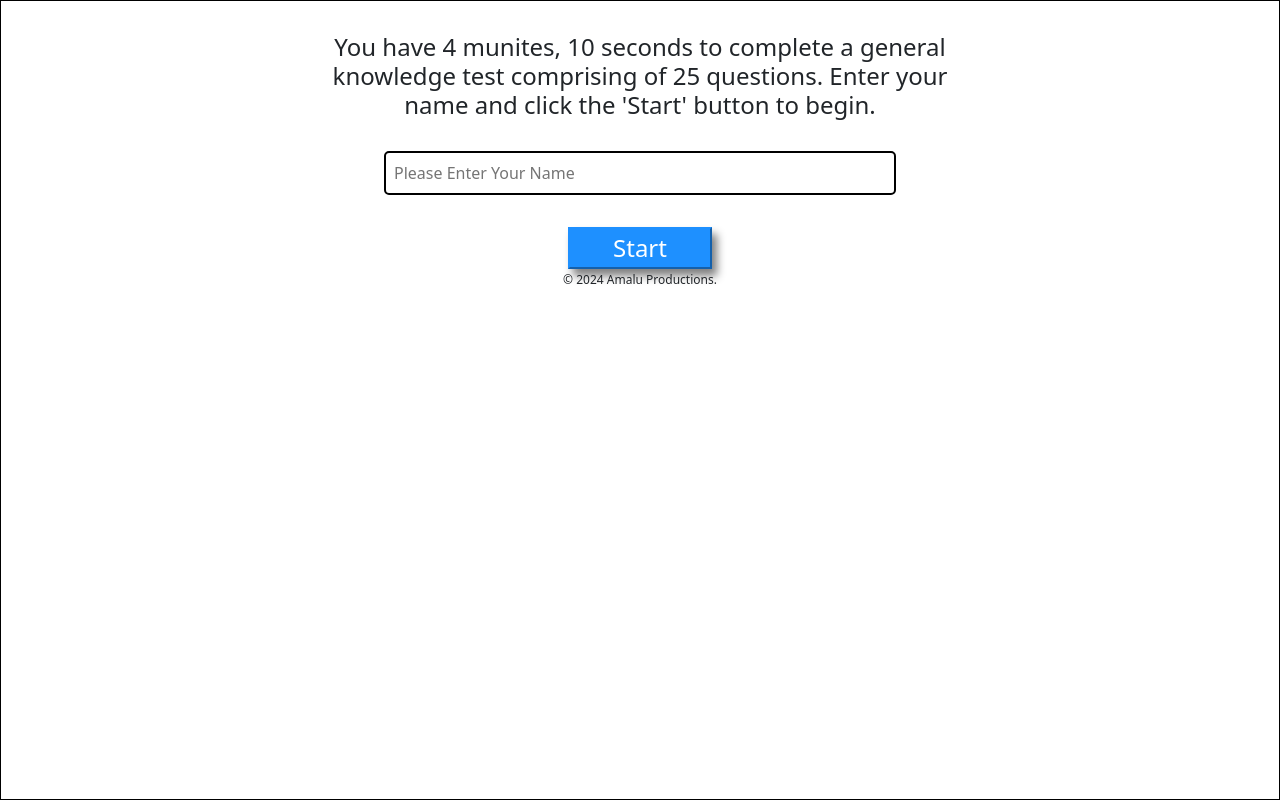
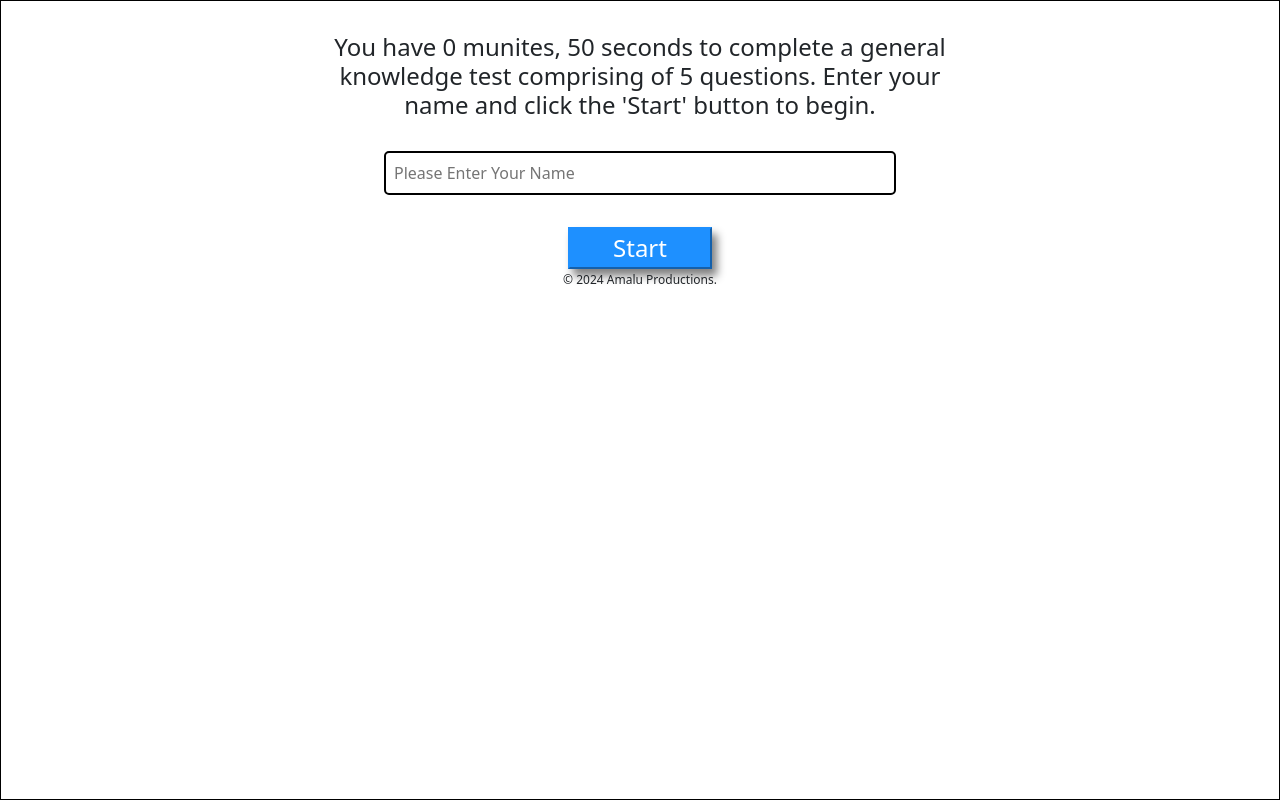
Before and after one commit to Prim3timer/test, a React (Create React App) app: page / in a window 1280 px wide. Built offline with nearby package versions, Linux system fonts and the light colour scheme.

Commit message:
REDUCED QUESTIONS

```diff
--- a/src/questions.js
+++ b/src/questions.js
@@ -29,141 +29,141 @@ let quiz = [
       options: ["Japan", "Saudi Arabia", "Tunisia", "Chile"],
       answer: "Saudi Arabia",
     },
-    {
-      id: 6,
-      quiz: "What is the most peaceful country in the world?",
-      options: ["Thailand", "USA", "Switzerland", "Nigeria"],
-      answer: "Switzerland",
-    },
-    {
-      id: 7,
-      quiz: "What is the oldest sports in the world?",
-      options: ["Baseball", "Wrestling", "Football", "Swimming"],
-      answer: "Wrestling",
-    },
-    {
-      id: 8,
-      quiz: "What is the longest river in the world?",
-      options: ["Nile", "Mississippi", "Rhine", "Mersy"],
-      answer: "Nile",
-    },
-    {
-      id: 9,
-      quiz: "If 4 cubes cost $1, how much will 18 cubes cost?",
-      options: ["$5", "$4.5", "$10", "$3.25"],
-      answer: "$4.5",
-    },
-    {
-      id: 10,
-      quiz: " The first world cup winner is?",
-      options: ["Mali", "Brazil", "Uraguay", "England"],
-      answer: "Uraguay",
-    },
-    {
-      id: 11,
-      quiz: " What is the largest continent in the world?",
-      options: ["Asia", "South America", "Africa", "North America"],
-      answer: "Asia",
-    },
-    {
-      id: 12,
-      quiz: " What is smallest country in the world?",
-      options: ["Swaziland", "Vatican City", "China", "Russia"],
-      answer: "Vatican City",
-    },
-    {
-      id: 13,
-      quiz: " What is the most populous country in the world?",
-      options: ["India", "Nigeria", "USA", "China"],
-      answer: "India",
-    },
-    {
-      id: 14,
-      quiz: " How many degrees longitude make a timezone?",
-      options: [
-        "10",
-        "15",
-        "30",
-        "45",
-      ],
-      answer: "15",
-    },
-    {
-      id: 15,
-      quiz: " A triangle with three equal sides is called?",
-      options: [
-        "Equotorial Triangle",
-        "Ekwelie Triangle",
-        "Equilateral Triangle",
-        "Ekwulobia Triangle",
-      ],
-      answer: "Equilateral Triangle",
-    },
-    {
-      id: 16,
-      quiz: " In what year was Queen Elizabeth II crowned?",
-      options: ["1953", "1958", "1960", "1962"],
-      answer: "1953",
-    },
-    {
-      id: 17,
-      quiz: " 6.2 X 3",
-      options: ['22.6', '18.6', '19.6', '20.6'],
-      answer: '18.6',
-    },
+    // {
+    //   id: 6,
+    //   quiz: "What is the most peaceful country in the world?",
+    //   options: ["Thailand", "USA", "Switzerland", "Nigeria"],
+    //   answer: "Switzerland",
+    // },
+    // {
+    //   id: 7,
+    //   quiz: "What is the oldest sports in the world?",
+    //   options: ["Baseball", "Wrestling", "Football", "Swimming"],
+    //   answer: "Wrestling",
+    // },
+    // {
+    //   id: 8,
+    //   quiz: "What is the longest river in the world?",
+    //   options: ["Nile", "Mississippi", "Rhine", "Mersy"],
+    //   answer: "Nile",
+    // },
+    // {
+    //   id: 9,
+    //   quiz: "If 4 cubes cost $1, how much will 18 cubes cost?",
+    //   options: ["$5", "$4.5", "$10", "$3.25"],
+    //   answer: "$4.5",
+    // },
+    // {
+    //   id: 10,
+    //   quiz: " The first world cup winner is?",
+    //   options: ["Mali", "Brazil", "Uraguay", "England"],
+    //   answer: "Uraguay",
+    // },
+    // {
+    //   id: 11,
+    //   quiz: " What is the largest continent in the world?",
+    //   options: ["Asia", "South America", "Africa", "North America"],
+    //   answer: "Asia",
+    // },
+    // {
+    //   id: 12,
+    //   quiz: " What is smallest country in the world?",
+    //   options: ["Swaziland", "Vatican City", "China", "Russia"],
+    //   answer: "Vatican City",
+    // },
+    // {
+    //   id: 13,
+    //   quiz: " What is the most populous country in the world?",
+    //   options: ["India", "Nigeria", "USA", "China"],
+    //   answer: "India",
+    // },
+    // {
+    //   id: 14,
+    //   quiz: " How many degrees longitude make a timezone?",
+    //   options: [
+    //     "10",
+    //     "15",
+    //     "30",
+    //     "45",
+    //   ],
+    //   answer: "15",
+    // },
+    // {
+    //   id: 15,
+    //   quiz: " A triangle with three equal sides is called?",
+    //   options: [
+    //     "Equotorial Triangle",
+    //     "Ekwelie Triangle",
+    //     "Equilateral Triangle",
+    //     "Ekwulobia Triangle",
+    //   ],
+    //   answer: "Equilateral Triangle",
+    // },
+    // {
+    //   id: 16,
+    //   quiz: " In what year was Queen Elizabeth II crowned?",
+    //   options: ["1953", "1958", "1960", "1962"],
+    //   answer: "1953",
+    // },
+    // {
+    //   id: 17,
+    //   quiz: " 6.2 X 3",
+    //   options: ['22.6', '18.6', '19.6', '20.6'],
+    //   answer: '18.6',
+    // },
 
-    {
-      id: 18,
-      quiz: " Who is the first person to reach the North Pole?",
-      options: [
-        "Robert Peary",
-        "Alexandar the Great",
-        "Vasco Dagama",
-        "Captain Cook",
-      ],
-      answer: "Robert Peary",
-    },
-    {
-      id: 19,
-      quiz: " Which country is home to Audi automobile headquarters?",
-      options: ["Sweeden", "France", "Belgium", "Germany"],
-      answer: "Germany",
-    },
-    {
-      id: 20,
-      quiz: " How many persons have ever landed on the moon?",
-      options: ['1', '12', '6', '8'],
-      answer: '12',
-    },
-    {
-      id: 21,
-      quiz: " How many cloud types are there in the sky?",
-      options: ['7', '1', '4', '9'],
-      answer: '9',
-    },
-    {
-      id: 22,
-      quiz: " What is the name of the longest side of a right angled triangle?",
-      options: ["Hypotenus", "Base", "Tangent", "Adjent"],
-      answer: "Hypotenus",
-    },
-    {
-      id: 23,
-      quiz: " Which of these planets is closest to the sun?",
-      options: ["Sarturn", "Venus", "Earth", "Mars"],
-      answer: "Venus",
-    },
-    {
-      id: 24,
-      quiz: " Through what does insects breathe?",
-      options: ["Miracle", "Spiracle", "Oracle", "Tentacle"],
-      answer: "Spiracle",
-    },
-    {
-      id: 25,
-      quiz: " Which of these animals lay eggs?",
-      options: ["Whales", "Dolphins", "Sharks", "Anaconda"],
-      answer: "Sharks",
-    },
+    // {
+    //   id: 18,
+    //   quiz: " Who is the first person to reach the North Pole?",
+    //   options: [
+    //     "Robert Peary",
+    //     "Alexandar the Great",
+    //     "Vasco Dagama",
+    //     "Captain Cook",
+    //   ],
+    //   answer: "Robert Peary",
+    // },
+    // {
+    //   id: 19,
+    //   quiz: " Which country is home to Audi automobile headquarters?",
+    //   options: ["Sweeden", "France", "Belgium", "Germany"],
+    //   answer: "Germany",
+    // },
+    // {
+    //   id: 20,
+    //   quiz: " How many persons have ever landed on the moon?",
+    //   options: ['1', '12', '6', '8'],
+    //   answer: '12',
+    // },
+    // {
+    //   id: 21,
+    //   quiz: " How many cloud types are there in the sky?",
+    //   options: ['7', '1', '4', '9'],
+    //   answer: '9',
+    // },
+    // {
+    //   id: 22,
+    //   quiz: " What is the name of the longest side of a right angled triangle?",
+    //   options: ["Hypotenus", "Base", "Tangent", "Adjent"],
+    //   answer: "Hypotenus",
+    // },
+    // {
+    //   id: 23,
+    //   quiz: " Which of these planets is closest to the sun?",
+    //   options: ["Sarturn", "Venus", "Earth", "Mars"],
+    //   answer: "Venus",
+    // },
+    // {
+    //   id: 24,
+    //   quiz: " Through what does insects breathe?",
+    //   options: ["Miracle", "Spiracle", "Oracle", "Tentacle"],
+    //   answer: "Spiracle",
+    // },
+    // {
+    //   id: 25,
+    //   quiz: " Which of these animals lay eggs?",
+    //   options: ["Whales", "Dolphins", "Sharks", "Anaconda"],
+    //   answer: "Sharks",
+    // },
   ];
   export default quiz
```
